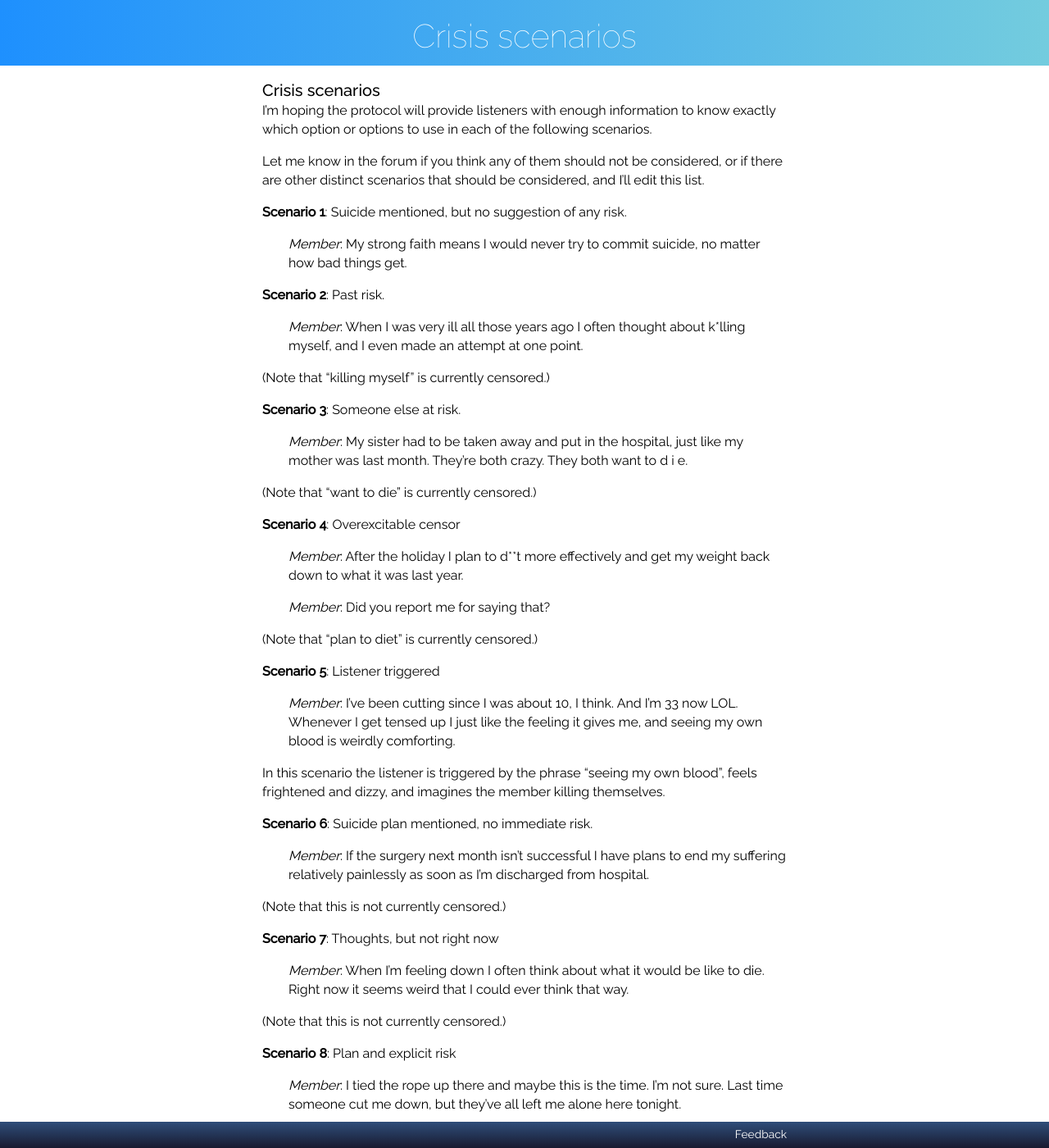
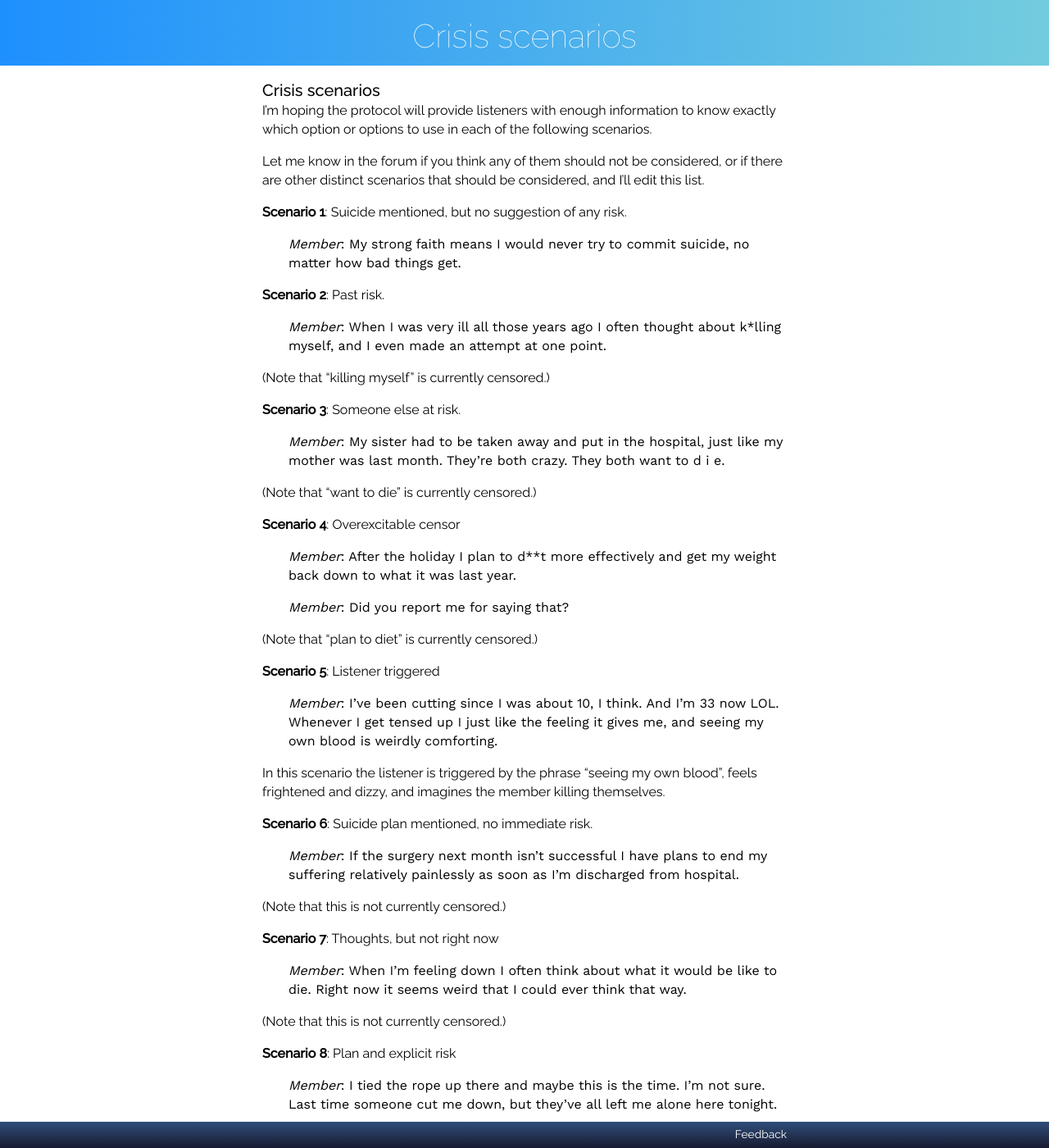
Before and after one commit to RarelyCharlie/rarelycharlie.github.io, a Jekyll site: the page built from _draft/crisis_scenarios.md, in a window 1280 px wide and 1400 px high. Shown: the whole window at 82% size. Built offline with Jekyll 4.4.1, drawn with Linux system fonts in a browser that asks for light colours.

Commit message:
chat font

```diff
--- a/_draft/crisis_scenarios.md
+++ b/_draft/crisis_scenarios.md
@@ -3,7 +3,10 @@ title: Crisis scenarios
 layout: default
 feedback: https://www.7cups.com/@RarelyCharlie
 ---
-<style>#content p.chat {margin-left: 2em;}</style>
+<style>
+  @import url("https://fonts.googleapis.com/css?family=Work+Sans:300,400,700");
+  #content p.chat {font-family: "Work Sans", sans-serif; margin-left: 2em;}
+</style>
 ## Crisis scenarios
 
 I'm hoping the protocol will provide listeners with enough information to know exactly which option or options to use in each of the following scenarios.
```
